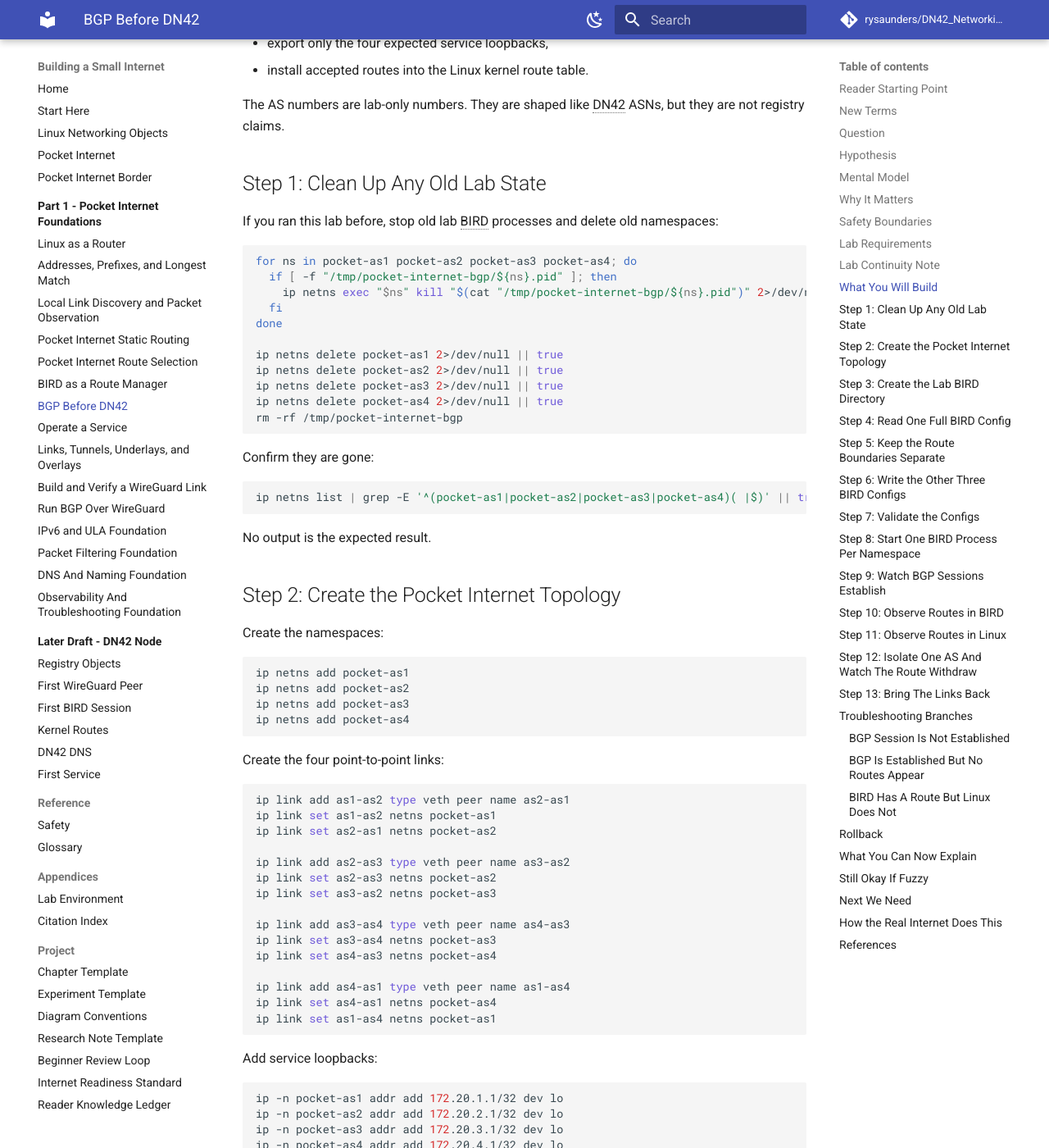
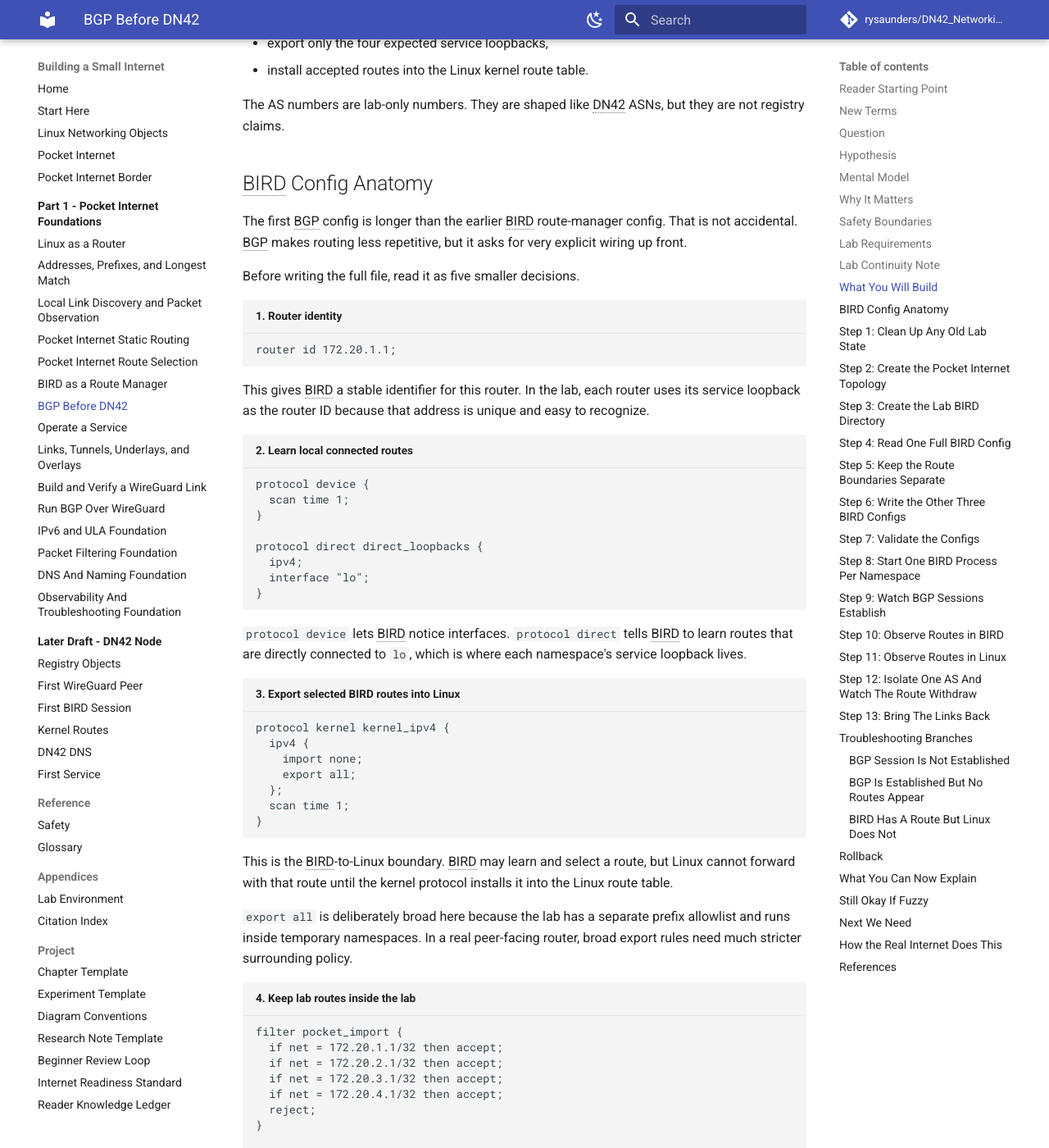
Before and after one commit to rysaunders/DN42_Networking_by_Experimenting, an MkDocs documentation site: the page built from docs/part-01-first-principles/06-bgp-before-dn42.md, in a window 1280 px wide and 1400 px high, scrolled down 5014 px. Shown: the whole window at 82% size. Built offline with MkDocs 1.6.1 and Material for MkDocs 9.7.7, drawn with Linux system fonts in a browser that asks for light colours; comment, search, counter and statistics services are not loaded; some of the changed text lies outside the part shown.

Commit message:
Clarify BIRD BGP config policy boundaries

````diff
--- a/docs/part-01-first-principles/06-bgp-before-dn42.md
+++ b/docs/part-01-first-principles/06-bgp-before-dn42.md
@@ -20,11 +20,11 @@
       wireguard_tools: not used
     beginner_review:
       status: complete
-      note: Beginner-review pass completed when the chapter was drafted.
+      note: Beginner-review pass completed when drafted; config-anatomy flow reviewed again during issue #65 hardening.
     technical_review:
       required: true
       status: deferred
-      note: Local BGP behavior validated; real-network policy guidance requires later technical review.
+      note: Local BGP behavior validated; DN42-grade policy remains deferred until source-refresh and DN42-facing chapters.
     ```
 
 ## Reader Starting Point
@@ -206,6 +206,89 @@
 - install accepted routes into the Linux kernel route table.
 
 The AS numbers are lab-only numbers. They are shaped like DN42 ASNs, but they are not registry claims.
+
+## BIRD Config Anatomy
+
+The first BGP config is longer than the earlier BIRD route-manager config. That is not accidental. BGP makes routing less repetitive, but it asks for very explicit wiring up front.
+
+Before writing the full file, read it as five smaller decisions.
+
+```text title="1. Router identity"
+router id 172.20.1.1;
+```
+
+This gives BIRD a stable identifier for this router. In the lab, each router uses its service loopback as the router ID because that address is unique and easy to recognize.
+
+```text title="2. Learn local connected routes"
+protocol device {
+  scan time 1;
+}
+
+protocol direct direct_loopbacks {
+  ipv4;
+  interface "lo";
+}
+```
+
+`protocol device` lets BIRD notice interfaces. `protocol direct` tells BIRD to learn routes that are directly connected to `lo`, which is where each namespace's service loopback lives.
+
+```text title="3. Export selected BIRD routes into Linux"
+protocol kernel kernel_ipv4 {
+  ipv4 {
+    import none;
+    export all;
+  };
+  scan time 1;
+}
+```
+
+This is the BIRD-to-Linux boundary. BIRD may learn and select a route, but Linux cannot forward with that route until the kernel protocol installs it into the Linux route table.
+
+`export all` is deliberately broad here because the lab has a separate prefix allowlist and runs inside temporary namespaces. In a real peer-facing router, broad export rules need much stricter surrounding policy.
+
+```text title="4. Keep lab routes inside the lab"
+filter pocket_import {
+  if net = 172.20.1.1/32 then accept;
+  if net = 172.20.2.1/32 then accept;
+  if net = 172.20.3.1/32 then accept;
+  if net = 172.20.4.1/32 then accept;
+  reject;
+}
+
+filter pocket_export {
+  if net = 172.20.1.1/32 then accept;
+  if net = 172.20.2.1/32 then accept;
+  if net = 172.20.3.1/32 then accept;
+  if net = 172.20.4.1/32 then accept;
+  reject;
+}
+```
+
+These filters are lab-only prefix allowlists. They answer one narrow question:
+
+> Is this one of the four Pocket Internet service loopbacks?
+
+They do not prove that an AS is allowed to originate a prefix. They do not check registry objects. They do not replace DN42 import/export policy. They only keep this local lab from accepting or announcing prefixes outside the four expected service loopbacks.
+
+```text title="5. Define one BGP neighbor session"
+protocol bgp to_as2 {
+  local as 4242420001;
+  neighbor 10.42.12.2 as 4242420002;
+  source address 10.42.12.1;
+  check link yes;
+  ipv4 {
+    import filter pocket_import;
+    export filter pocket_export;
+  };
+}
+```
+
+This is one BGP conversation. The local AS says who this router is. The neighbor line says which address and AS should be on the other side. The source address says which local link address to use for the session.
+
+If you feel the config is a lot for four tiny routers, that is the point. Static routes made you tired one way. BGP config makes you tired a different way. The payoff is that once the sessions are correct, routes can appear, disappear, and recover without hand-editing every route table.
+
+!!! warning "Prefix allowlist, not real peer policy"
+    The `pocket_import` and `pocket_export` filters in this chapter are narrow lab allowlists. They are useful for learning the mechanics of BIRD policy, but they are not sufficient for DN42 or public-Internet peering. Later DN42-facing chapters must add registry-backed authorization, prefix limits, explicit bogon filtering, operational rollback, and peer-specific policy.
 
 ## Step 1: Clean Up Any Old Lab State
 
````
